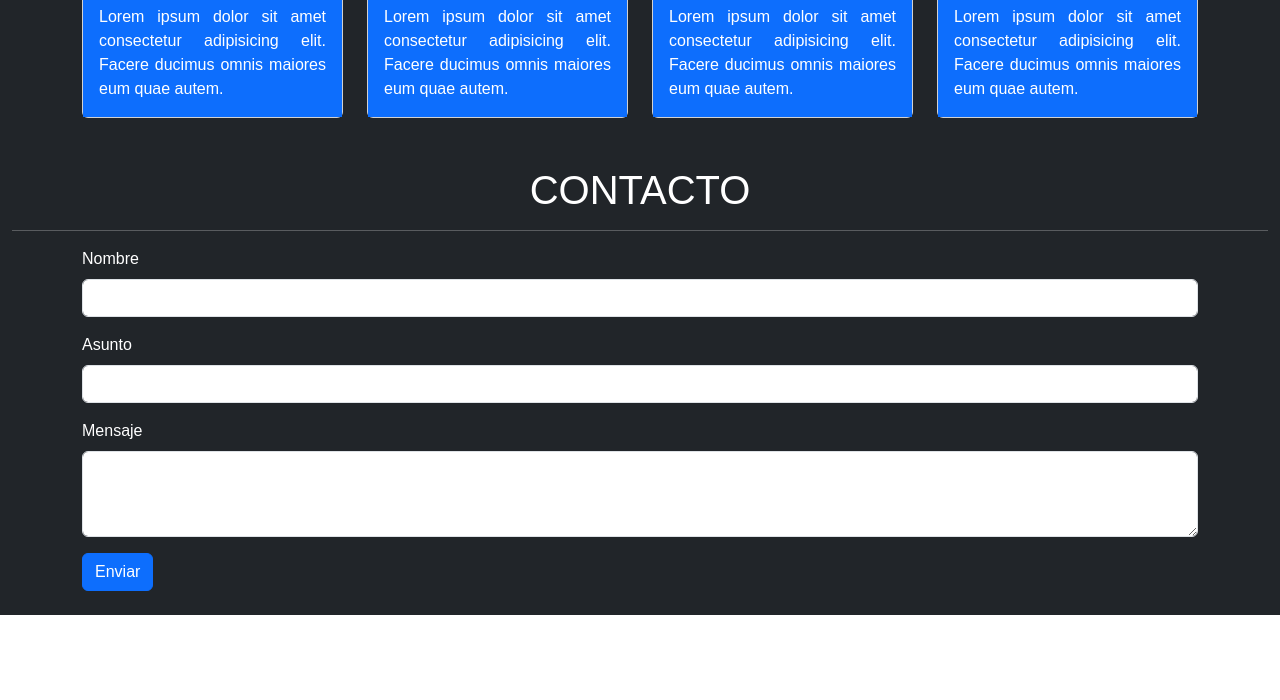
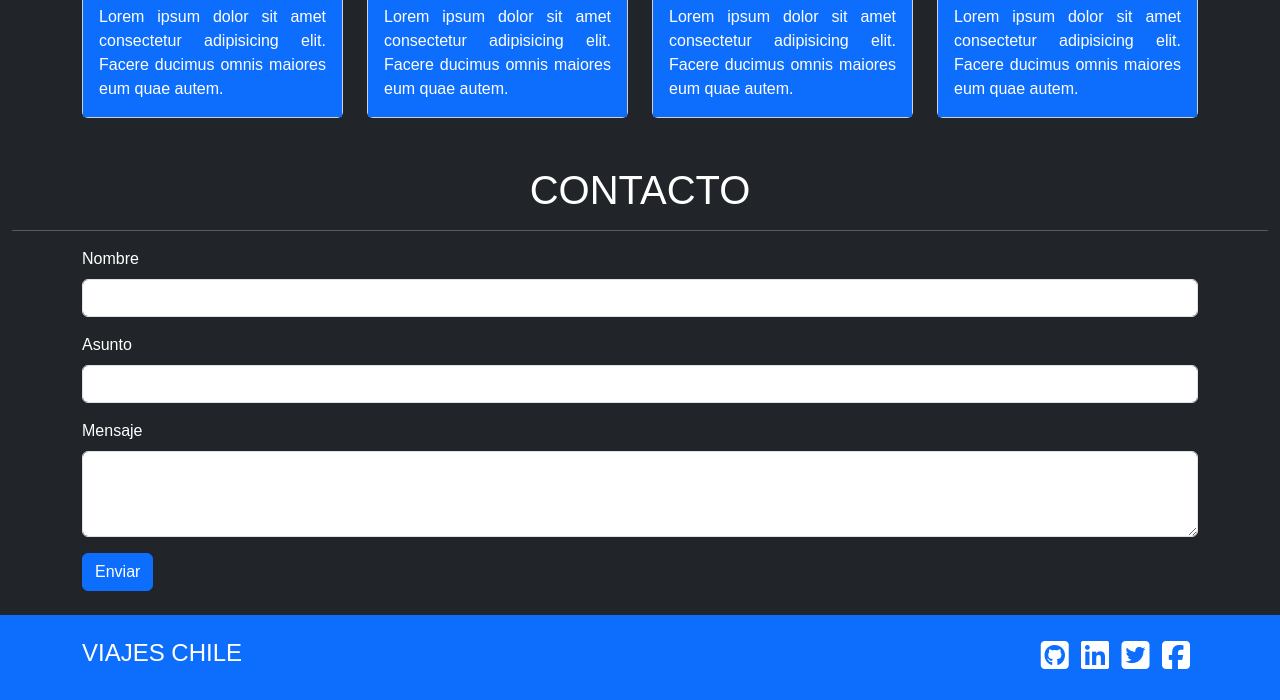
Before and after one commit to Jmanuelph/PruebaViajesChileJesusPacheco, a plain HTML site: page index.html in a window 1280 px wide. Shown: the part 1907-2607 px from the top of the page. Before the commit the page ends 2522 px from the top, so only its background shows below. Drawn offline with nearby package versions, Linux system fonts and the light colour scheme.

Commit message:
Prueba Terminada

```diff
--- a/index.html
+++ b/index.html
@@ -226,15 +226,27 @@
     </div>
     <!--Final Seccion Contacto-->
 
-
-
-
-
-
-
-
-
-
+    <!--Inicio Footer-->
+    <footer class="bg-primary py-4">
+        <div class="container text-white">
+            <div class="row">
+                <div class="col-6">
+                    <h4>VIAJES CHILE</h4>
+                </div>
+                <div class="col-6 text-end">
+                    <a href="https://github.com/" target="_blank" data-toggle="tooltip" data-placement="top" title="github">
+                        <i class="fa-brands fa-square-github fa-2x pe-2"></i></a>
+                    <a href="https://es.linkedin.com/" target="_blank" data-toggle="tooltip" data-placement="top" title="linkedin">
+                        <i class="fa-brands fa-linkedin fa-2x pe-2"></i></a>
+                    <a href="https://x.com/" target="_blank" data-toggle="tooltip" data-placement="top" title="Twitter">
+                        <i class="fa-brands fa-square-twitter fa-2x pe-2"></i></a>
+                    <a href="https://es-la.facebook.com/" target="_blank" data-toggle="tooltip" data-placement="top" title="facebook">
+                        <i class="fa-brands fa-square-facebook fa-2x pe-2"></i></a>
+                </div>
+            </div>
+        </div>
+    </footer>
+    <!--Final Footer-->
 
         <!--Scripts Externo-->
         <script src="https://cdn.jsdelivr.net/npm/bootstrap@5.3.3/dist/js/bootstrap.bundle.min.js"
```
